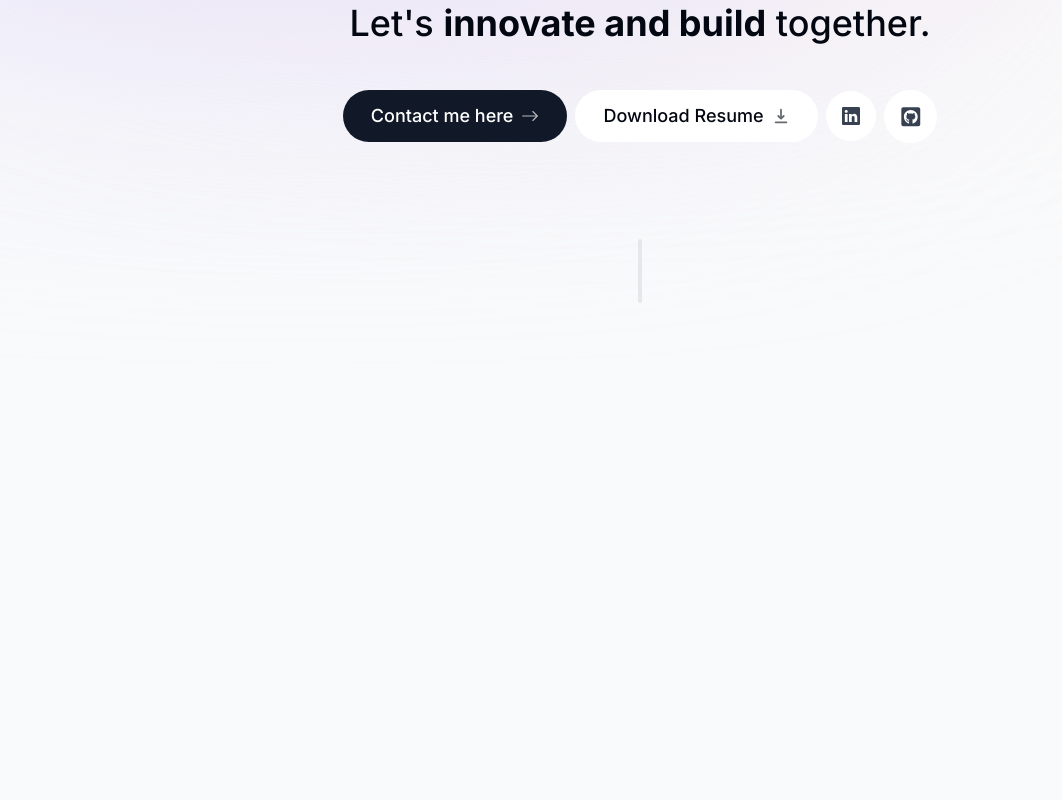
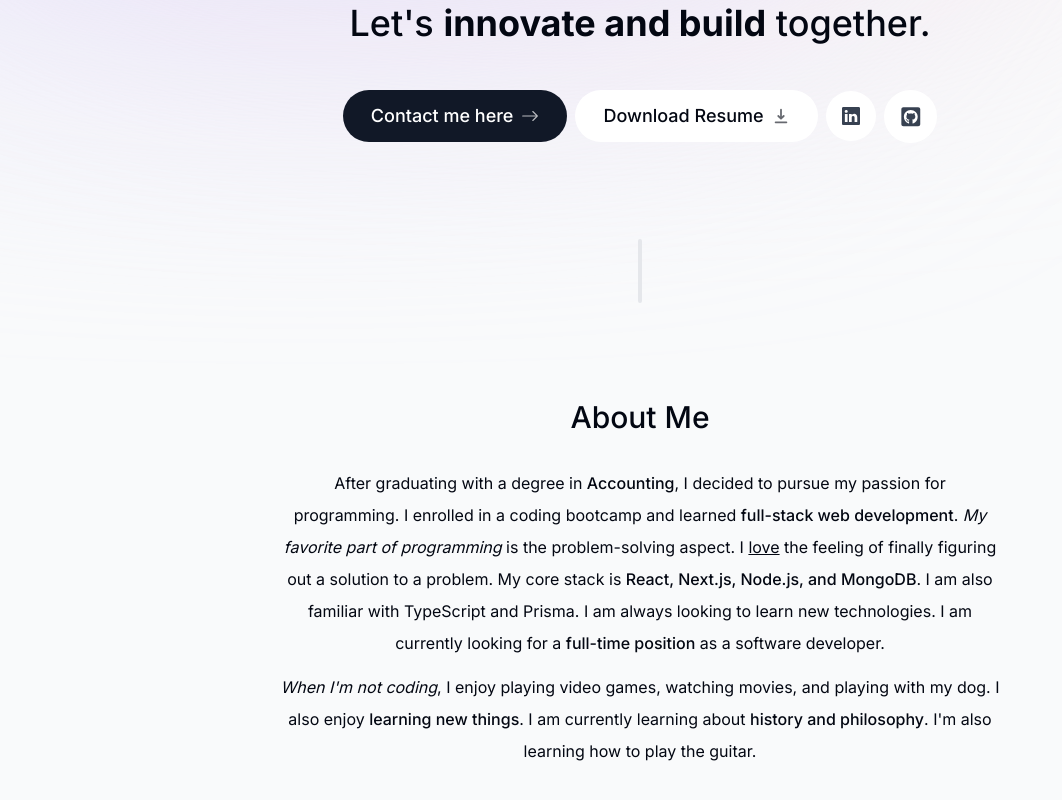
Before and after one commit to SoumilSaxena/PersonelWebsite, a Next.js app: page / in a window 1280 px wide. Shown: the part 542-1342 px from the top of the page, without its empty margins (0-1062 px from the left). Built offline with nearby package versions, Linux system fonts and the light colour scheme.

Commit message:
About and Section Header

```diff
--- a/app/page.tsx
+++ b/app/page.tsx
@@ -1,3 +1,4 @@
+import About from "@/components/about";
 import Introduction from "@/components/introduction";
 import Sectiondivider from "@/components/sectiondivider";
 export default function Home() {
@@ -5,6 +6,7 @@ export default function Home() {
     <main className="flex flex-col items-center px-4">
       <Introduction />
       <Sectiondivider />
+      <About />
     </main>
   );
 }
--- a/components/about.tsx
+++ b/components/about.tsx
@@ -1,5 +1,45 @@
+/* eslint-disable react/no-unescaped-entities */
+"use client";
 import React from "react";
+import SectionHeading from "./sectionheading";
+import { motion } from "framer-motion";
 
 export default function About() {
-  return <div>About</div>;
+  return (
+    <motion.section
+      className="mb-28 max-w-[45rem] text-center leading-8 sm:mb-40"
+      initial={{ opacity: 0, y: 100 }}
+      animate={{ opacity: 1, y: 0 }}
+      transition={{ delay: 0.175 }}
+    >
+      <SectionHeading>About me</SectionHeading>
+
+      <p className="mb-3">
+        After graduating with a degree in{" "}
+        <span className="font-medium">Accounting</span>, I decided to pursue my
+        passion for programming. I enrolled in a coding bootcamp and learned{" "}
+        <span className="font-medium">full-stack web development</span>.{" "}
+        <span className="italic">My favorite part of programming</span> is the
+        problem-solving aspect. I <span className="underline">love</span> the
+        feeling of finally figuring out a solution to a problem. My core stack
+        is{" "}
+        <span className="font-medium">
+          React, Next.js, Node.js, and MongoDB
+        </span>
+        . I am also familiar with TypeScript and Prisma. I am always looking to
+        learn new technologies. I am currently looking for a{" "}
+        <span className="font-medium">full-time position</span> as a software
+        developer.
+      </p>
+      <p>
+        {" "}
+        <span className="italic">When I'm not coding</span>, I enjoy playing
+        video games, watching movies, and playing with my dog. I also enjoy{" "}
+        <span className="font-medium">learning new things</span>. I am currently
+        learning about{" "}
+        <span className="font-medium">history and philosophy</span>. I'm also
+        learning how to play the guitar.
+      </p>
+    </motion.section>
+  );
 }
--- a/components/introduction.tsx
+++ b/components/introduction.tsx
@@ -35,7 +35,7 @@ export default function Introduction() {
         </div>
       </div>
 
-      <motion.p
+      <motion.h1
         className="mb-10 mt-4 px-4 text-2xl font-medium !leading-[1.5] sm:text-4xl"
         initial={{ opacity: 0, y: 100 }}
         animate={{ opacity: 1, y: 0 }}
@@ -46,7 +46,7 @@ export default function Introduction() {
         Eager to apply my knowledge and creativity, I aim to craft seamless
         digital solutions. Let's{" "}
         <span className="font-bold">innovate and build</span> together.
-      </motion.p>
+      </motion.h1>
 
       <motion.div
         className="flex flex-col sm:flex-row items-center justify-center gap-2 px-4 text-lg font-medium"
--- /dev/null
+++ b/components/sectionheading.tsx
@@ -0,0 +1,9 @@
+import React from "react";
+
+type SectionHeadingProps = {
+  children: React.ReactNode;
+};
+
+export default function SectionHeading({ children }: SectionHeadingProps) {
+  return <h2 className="text-3xl font-medium capitalize mb-8">{children}</h2>;
+}
```
